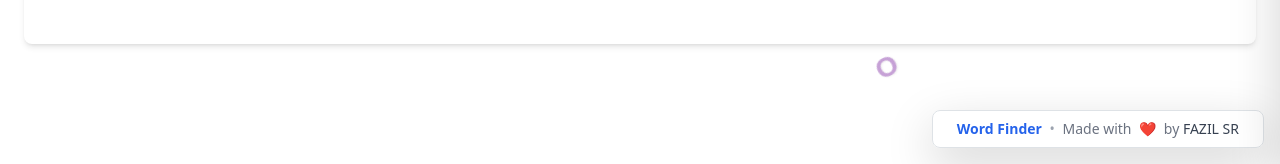
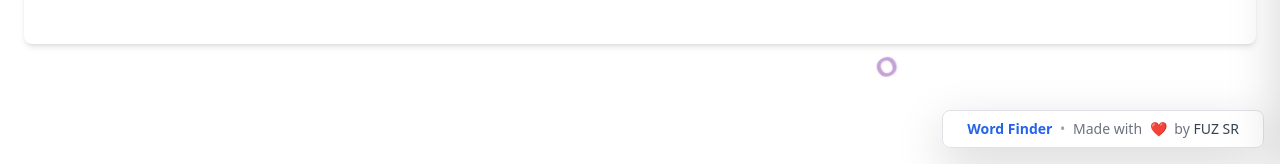
Before and after one commit to shishcode/turkish_word_finder, a Flask app: page / in a window 1280 px wide. Shown: the part 636-800 px from the top of the page. Run offline with Flask 3, Linux system fonts and the light colour scheme; style sheets or scripts are compiled from the project's sources.

Commit message:
username update

```diff
--- a/app/templates/index.html
+++ b/app/templates/index.html
@@ -119,7 +119,7 @@
         <span class="text-gray-500">Made with</span>
         <span class="text-red-500 mx-1">❤️</span>
         <span class="text-gray-500">by</span>
-        <span class="font-medium text-gray-700">FAZIL SR</span>
+        <span class="font-medium text-gray-700">FUZ SR</span>
     </p>
 </div>
 {% endblock %}
```
